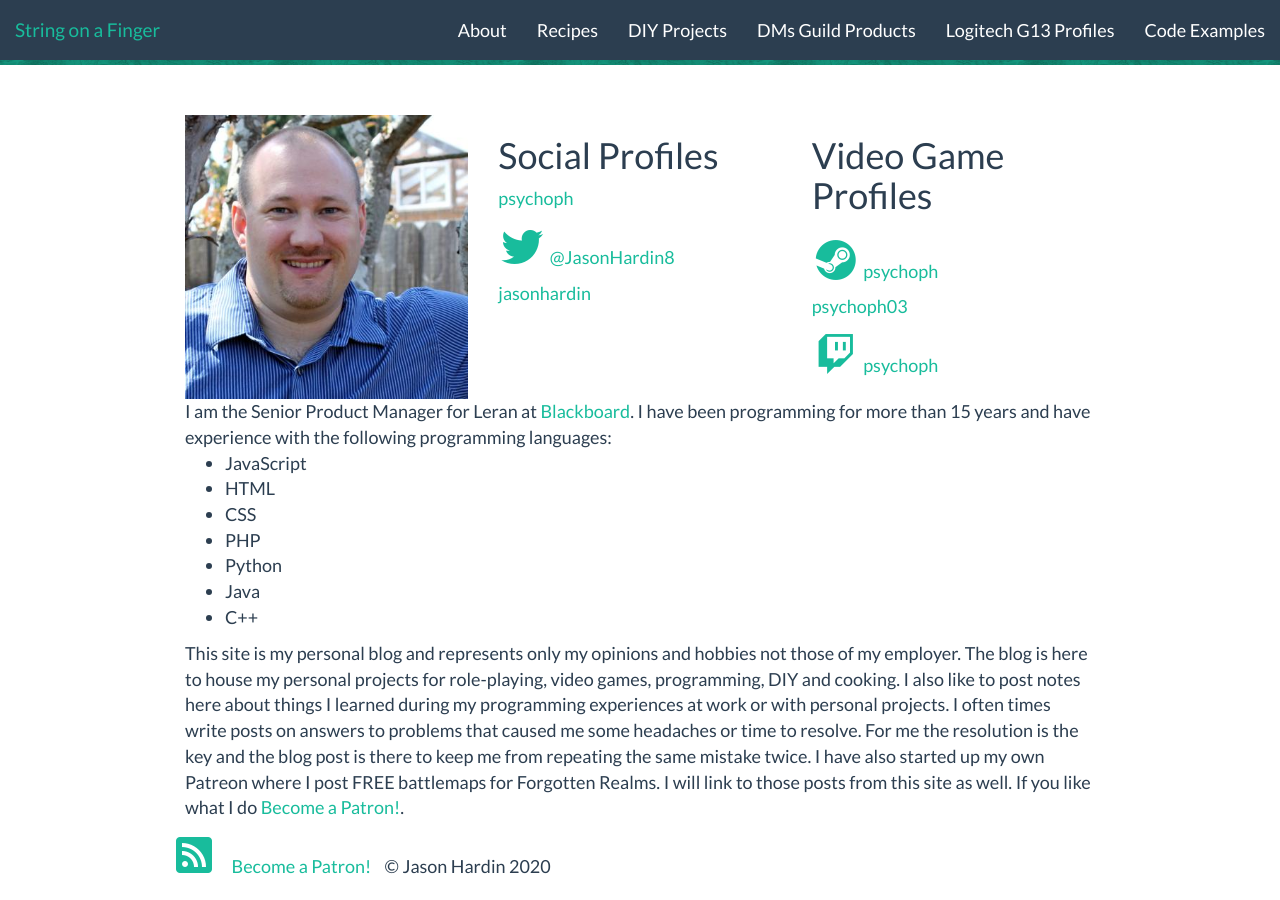
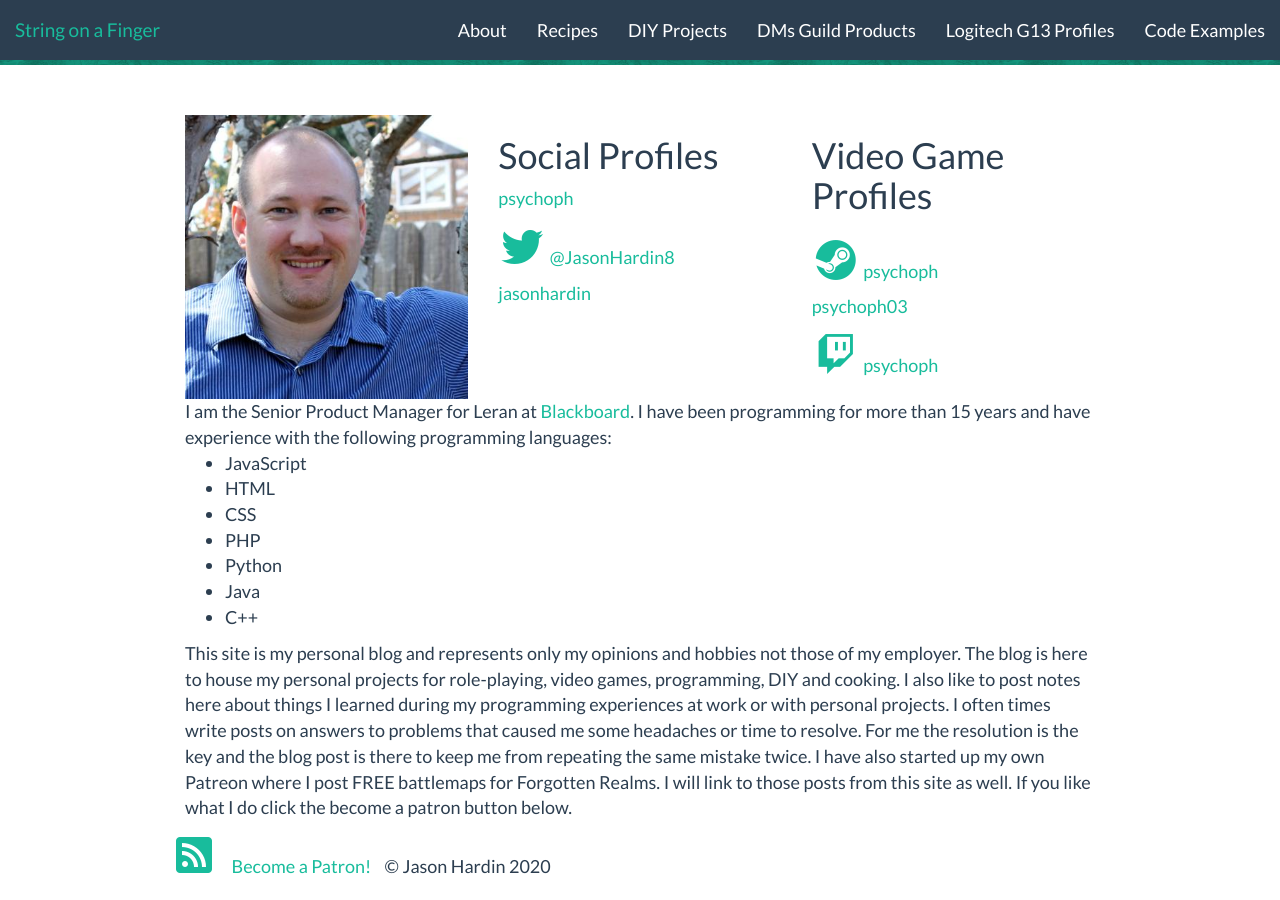
Before and after one commit to psychoph/psychoph.github.io, a Jekyll site: the page built from about.html, in a window 1280 px wide and 900 px high, scrolled down 400 px. Built offline with Jekyll 4.4.1, drawn with Linux system fonts in a browser that asks for light colours; nearby versions of some CDN libraries; comment, search, counter and statistics services are not loaded.

Commit message:
Update about.html

```diff
--- a/about.html
+++ b/about.html
@@ -85,7 +85,7 @@ pageclass: main
       I learned during my programming experiences at work or with personal projects. I often times write posts on answers to problems that caused me some headaches or time to resolve. For me the resolution is the key and the blog post is there to keep
       me from repeating the same mistake twice.
 
-      I have also started up my own Patreon where I post FREE battlemaps for Forgotten Realms. I will link to those posts from this site as well. If you like what I do <a href="https://www.patreon.com/bePatron?u=10666748" data-patreon-widget-type="become-patron-button">Become a Patron!</a><script async src="https://c6.patreon.com/becomePatronButton.bundle.js"></script>.
+      I have also started up my own Patreon where I post FREE battlemaps for Forgotten Realms. I will link to those posts from this site as well. If you like what I do click the become a patron button below.
     </div>
   </div>
 </div>
```
